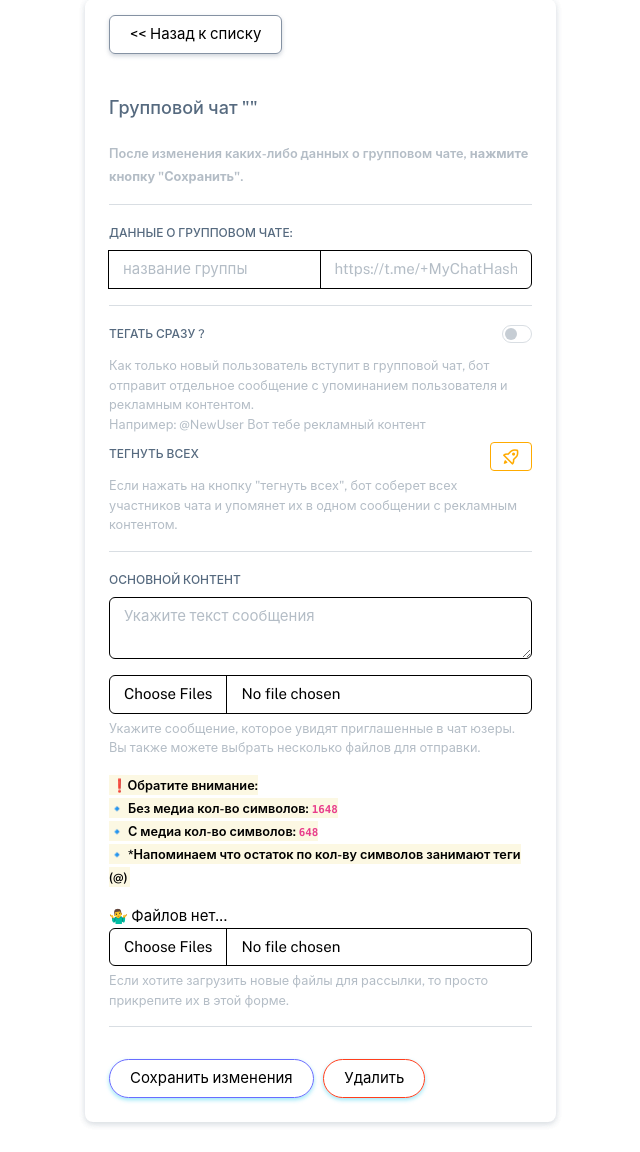
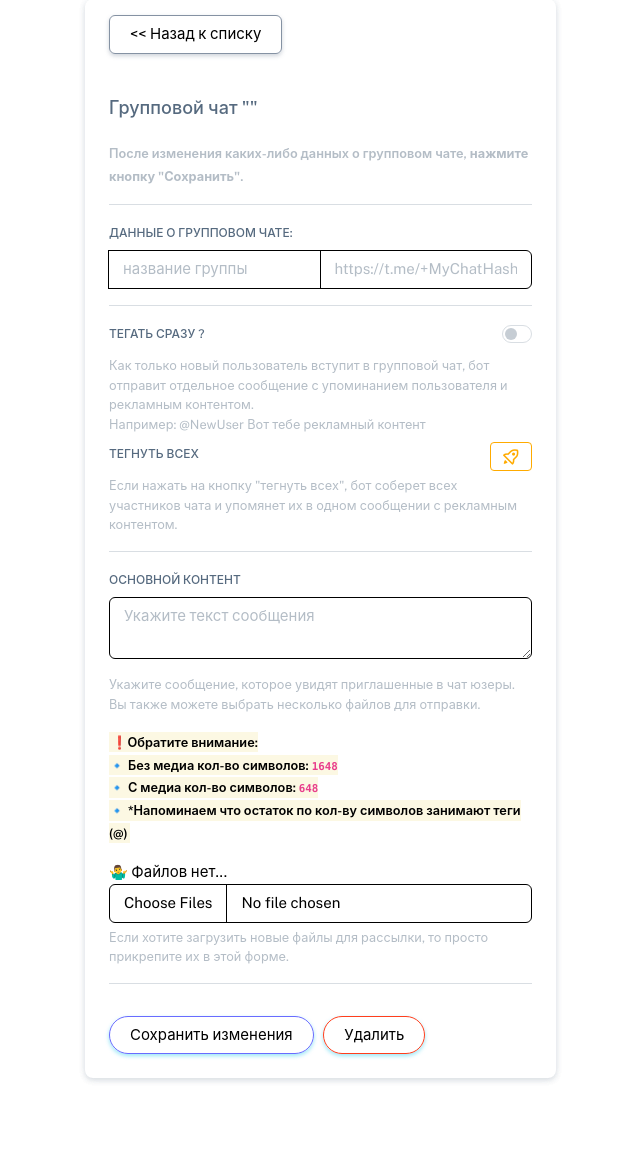
Before and after one commit to DaniilSh23/tag-bot, a Django app: template webapp/templates/webapp/groups_detail.html in a window 1280 px wide. Shown: the part 87-1239 px from the top of the page, without its empty margins (201-841 px from the left). After the commit the page ends 1169 px from the top, so only its background shows below. Run offline with Django 4.2, Linux system fonts and the light colour scheme; the template is opened without the code that fills it, so the values that code supplies are empty; some libraries are stand-ins or nearby versions.

Commit message:
поправил детальную форму

```diff
--- a/webapp/templates/webapp/groups_detail.html
+++ b/webapp/templates/webapp/groups_detail.html
@@ -105,7 +105,6 @@
                                     </div>
                                 </div>
                                 <div class="mb-3">
-                                    <input type="file" name="group_chat_files" class="form-control my-filling-fields" aria-describedby="inputGroupFileAddon04" aria-label="Upload" multiple>
                                     <div class="col-auto form-text">
                                         <p>Укажите сообщение, которое увидят приглашенные в чат юзеры. Вы также можете выбрать несколько файлов для отправки.</p>
                                     </div>
```
